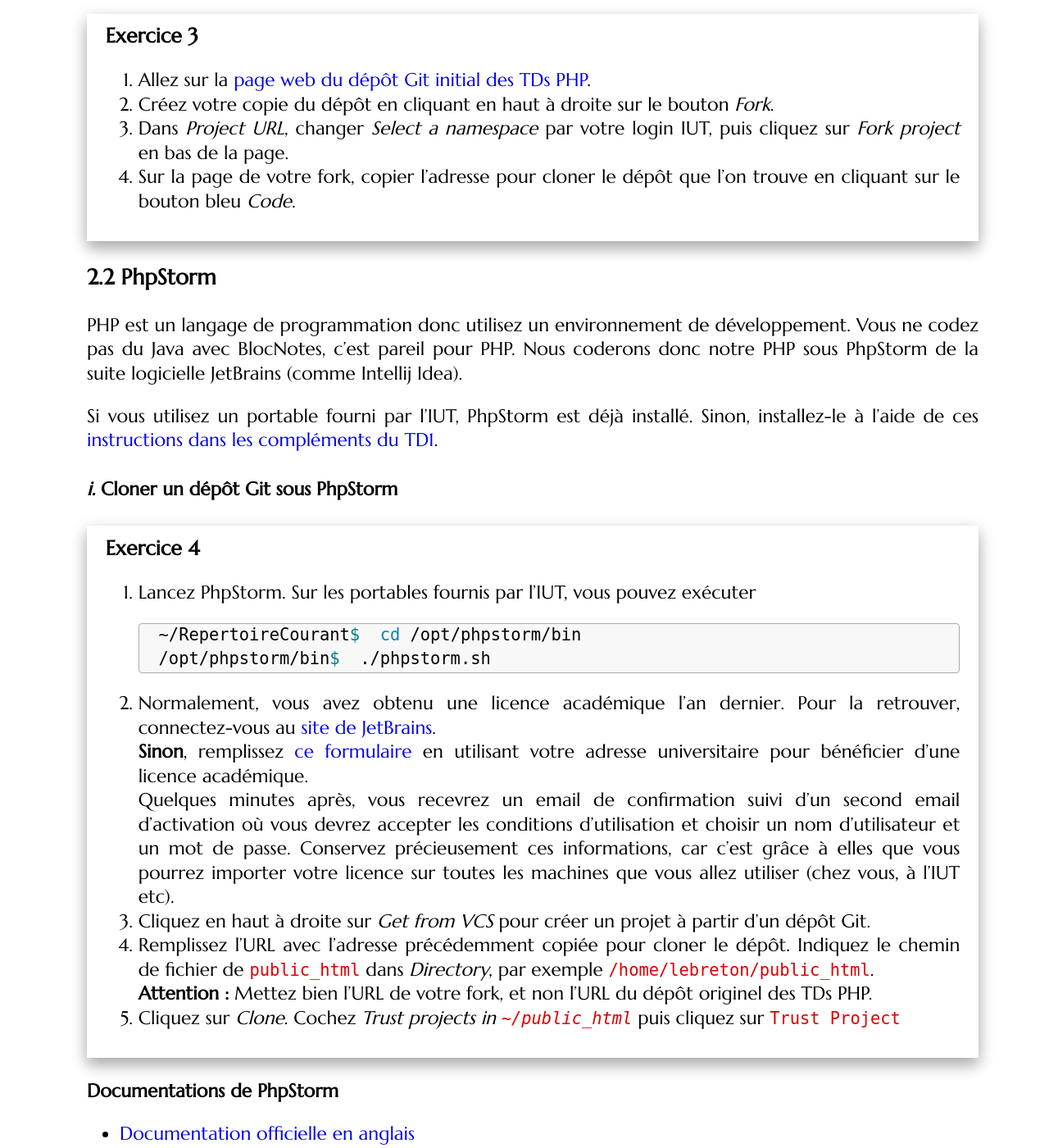
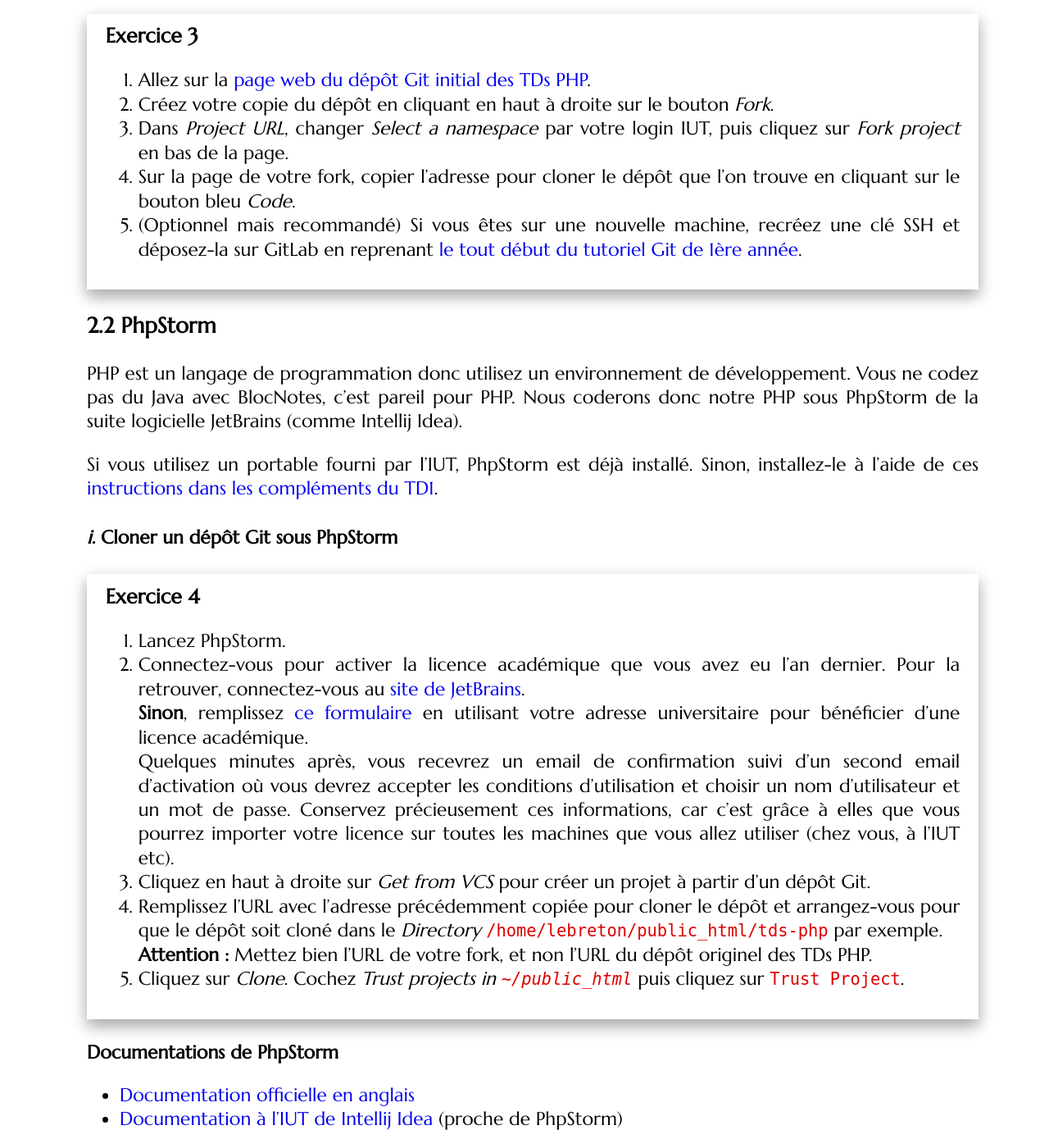
Before and after one commit to romainlebreton/R3.01-DeveloppementWeb, a Jekyll site: the page built from tutorials/tutorial1.md, in a window 1280 px wide and 1400 px high, scrolled down 1527 px. Shown: the whole window at 82% size. Built offline with Jekyll 4.4.1, drawn with Linux system fonts in a browser that asks for light colours; some web fonts are replaced.

Commit message:
ssh-keygen et lancement PhpStorm

````diff
--- a/tutorials/tutorial1.md
+++ b/tutorials/tutorial1.md
@@ -80,6 +80,10 @@ enregistrer vos modifications dedans.
 2. Créez votre copie du dépôt en cliquant en haut à droite sur le bouton *Fork*.
 3. Dans *Project URL*, changer *Select a namespace* par votre login IUT, puis cliquez sur *Fork project* en bas de la page.
 4. Sur la page de votre fork, copier l'adresse pour cloner le dépôt que l'on trouve en cliquant sur le bouton bleu *Code*.
+4. (Optionnel mais recommandé) Si vous êtes sur une nouvelle machine, recréez
+   une clé SSH et déposez-la sur GitLab en reprenant [le tout début du tutoriel
+   Git de 1ère
+   année](https://gitlabinfo.iutmontp.univ-montp2.fr/valicov/tutoGit1ereAnnee#cr%C3%A9ation-dun-compte-gitlab).
 
 </div>
 
@@ -97,12 +101,13 @@ TD1]({{site.baseurl}}/assets/tut1-complement.html#installer-phpstorm-sur-sa-mach
 
 <div class="exercise">
 
-1. Lancez PhpStorm. Sur les portables fournis par l'IUT, vous pouvez exécuter
+1. Lancez PhpStorm.
+   <!-- Sur les portables fournis par l'IUT, vous pouvez exécuter
    ```bash
    ~/RepertoireCourant$  cd /opt/phpstorm/bin
    /opt/phpstorm/bin$  ./phpstorm.sh
-   ```
-2. Normalement, vous avez obtenu une licence académique l'an dernier. Pour la
+   ``` -->
+2. Connectez-vous pour activer la licence académique que vous avez eu l'an dernier. Pour la
    retrouver, connectez-vous au [site de
    JetBrains](https://account.jetbrains.com/licenses).
    **Sinon**, remplissez [ce formulaire](https://www.jetbrains.com/shop/eform/students) en utilisant votre adresse universitaire pour bénéficier d'une licence académique.
@@ -113,12 +118,12 @@ TD1]({{site.baseurl}}/assets/tut1-complement.html#installer-phpstorm-sur-sa-mach
    importer votre licence sur toutes les machines que vous allez utiliser (chez
    vous, à l'IUT etc).
 1. Cliquez en haut à droite sur *Get from VCS* pour créer un projet à partir d'un dépôt Git.
-2. Remplissez l'URL avec l'adresse précédemment copiée pour cloner le dépôt.
-   Indiquez le chemin de fichier de `public_html` dans *Directory*, par exemple
-   `/home/lebreton/public_html`.
+2. Remplissez l'URL avec l'adresse précédemment copiée pour cloner le dépôt et
+   arrangez-vous pour que le dépôt soit cloné dans le *Directory*
+   `/home/lebreton/public_html/tds-php` par exemple.
    **Attention :** Mettez bien l'URL de votre fork, et non l'URL du dépôt
    originel des TDs PHP.
-3. Cliquez sur *Clone*. Cochez *Trust projects in `~/public_html`* puis cliquez sur `Trust Project`
+3. Cliquez sur *Clone*. Cochez *Trust projects in `~/public_html`* puis cliquez sur `Trust Project`.
 </div>
 
 **Documentations de PhpStorm**
````
